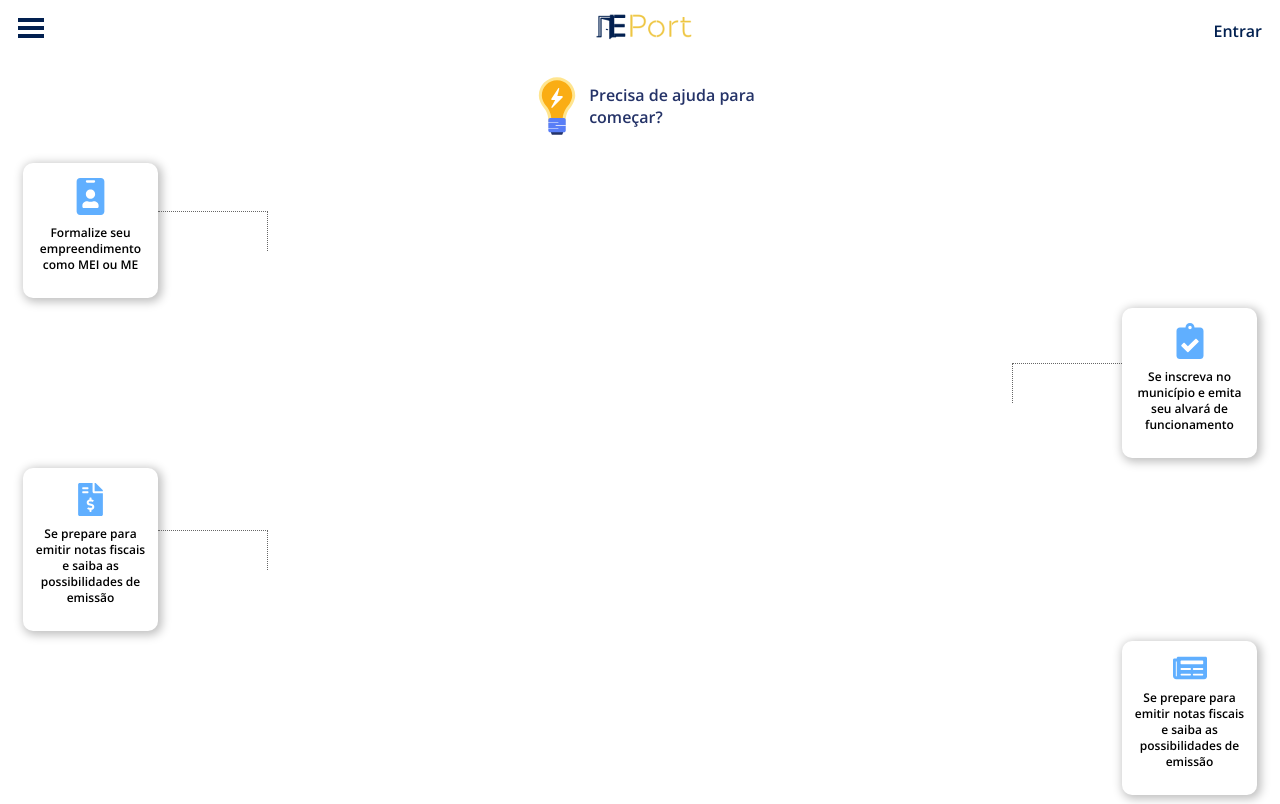
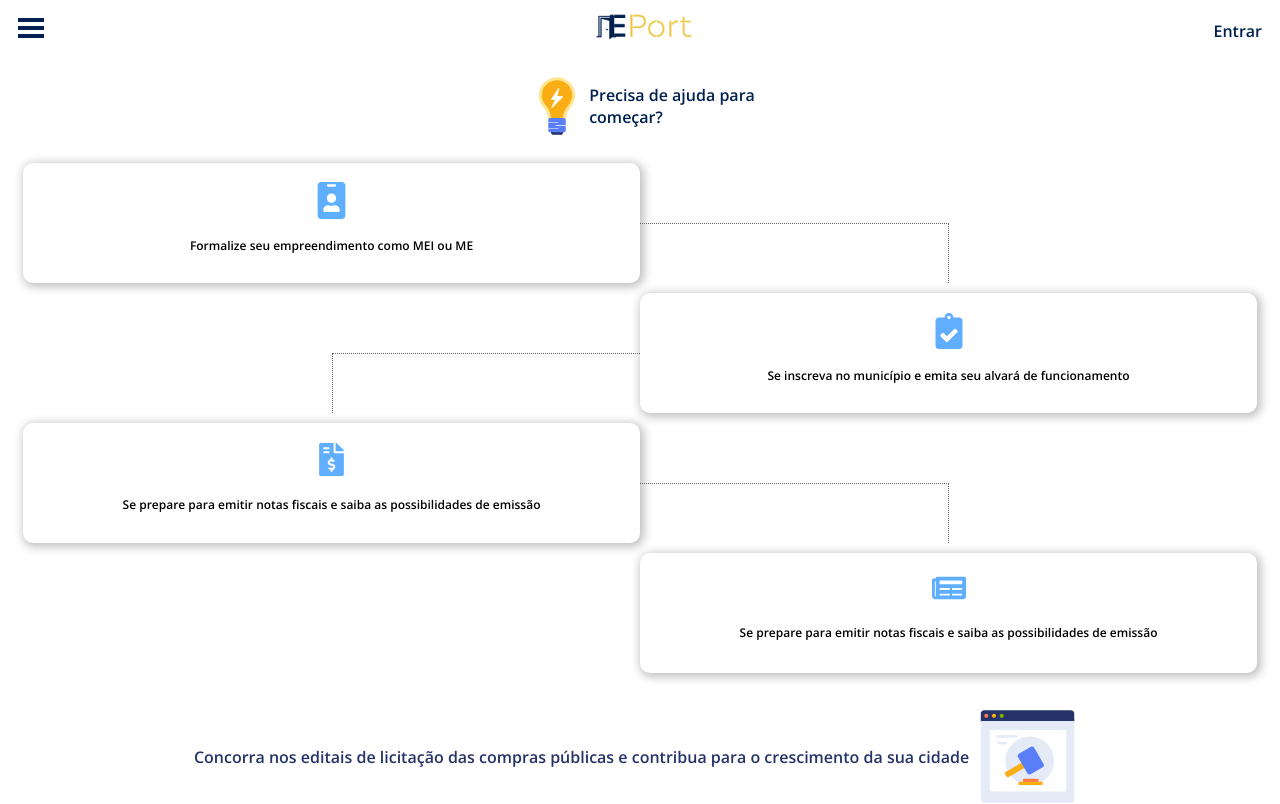
Before and after one commit to Lucasedusi/eport, a React (Create React App) app in the folder frontend/: page /entrepreneur in a window 1280 px wide. Shown: the top 804 px of the page. Built offline with nearby package versions, Linux system fonts and the light colour scheme; the HTML template or start-up script is replaced by a standard one.

Commit message:
ajusting trail

```diff
--- a/frontend/src/pages/Entrepreneur/index.jsx
+++ b/frontend/src/pages/Entrepreneur/index.jsx
@@ -1,73 +1,98 @@
 import luz from '../../assets/luz.svg';
-
-import * as STD from './styles';
 import userBadge from '../../assets/user.svg';
 import checkBadge from '../../assets/check.svg';
 import dollarBadge from '../../assets/dollar.svg';
 import newsBadge from '../../assets/news.svg';
 import detailsBadge from '../../assets/details.svg';
 
+import * as STD from './styles';
+
 const Entrepreneur = () => (
   <STD.Container>
     <STD.Help>
-      <STD.Light src={luz} />
-      <STD.TitleHelp>
+      <img alt="luz" src={luz} />
+      <STD.Title>
         Precisa de ajuda para <br /> começar?
-      </STD.TitleHelp>
+      </STD.Title>
     </STD.Help>
 
-    <STD.BoxPrimary>
-      <STD.BoxPrimaryChildrenLeft>
-        <STD.UserBadge src={userBadge} />
-        <STD.TextBoxPrimary>Formalize seu empreendimento como MEI ou ME</STD.TextBoxPrimary>
-      </STD.BoxPrimaryChildrenLeft>
+    <STD.RowBox>
+      <STD.LeftBox>
+        <STD.Card>
+          <img alt="userBadge" src={userBadge} />
+          <STD.TextBox>Formalize seu empreendimento como MEI ou ME</STD.TextBox>
+        </STD.Card>
+      </STD.LeftBox>
 
-      <STD.BoxPrimaryChildrenCenter>
-        <STD.BorderPrimary></STD.BorderPrimary>
-      </STD.BoxPrimaryChildrenCenter>
+      <STD.RightBox>
+        <div>
+          <div></div>
+          <div></div>
+        </div>
+        <div>
+          <div></div>
+          <div></div>
+        </div>
+      </STD.RightBox>
 
-      <STD.BoxPrimaryChildrenEnd></STD.BoxPrimaryChildrenEnd>
-    </STD.BoxPrimary>
+    </STD.RowBox>
 
-    <STD.BoxSecond>
-      <STD.BoxPrimaryChildrenCenter>
-        <STD.BorderSecond></STD.BorderSecond>
-      </STD.BoxPrimaryChildrenCenter>
+    <STD.RowBox>
+      <STD.LeftBox>
+        <div>
+          <div></div>
+          <div></div>
+        </div>
+        <div>
+          <div></div>
+          <div></div>
+        </div>
+      </STD.LeftBox>
 
-      <STD.BoxPrimaryChildrenEnd></STD.BoxPrimaryChildrenEnd>
-      <STD.BoxSecondChildrenLeft>
-        <STD.CheckBadge src={checkBadge} />
-        <STD.TextBoxSecond>Se inscreva no município e emita seu alvará de funcionamento</STD.TextBoxSecond>
-      </STD.BoxSecondChildrenLeft>
-    </STD.BoxSecond>
+      <STD.RightBox>
+        <STD.Card>
+          <img alt="checkBadge" src={checkBadge} />
+          <STD.TextBox>Se inscreva no município e emita seu alvará de funcionamento</STD.TextBox>
+        </STD.Card>
+      </STD.RightBox>
+    </STD.RowBox>
 
-    <STD.BoxThird>
-      <STD.BoxThirdChildrenLeft>
-        <STD.DollarBadge src={dollarBadge} />
-        <STD.TextBoxThird>Se prepare para emitir notas fiscais e saiba as possibilidades de emissão</STD.TextBoxThird>
-      </STD.BoxThirdChildrenLeft>
-      <STD.BoxPrimaryChildrenCenter>
-        <STD.BorderThird></STD.BorderThird>
-      </STD.BoxPrimaryChildrenCenter>
+    <STD.RowBox>
+      <STD.LeftBox>
+        <STD.Card>
+          <img alt="dollarBadge" src={dollarBadge} />
+          <STD.TextBox>Se prepare para emitir notas fiscais e saiba as possibilidades de emissão</STD.TextBox>
+        </STD.Card>
+      </STD.LeftBox>
 
-      <STD.BoxPrimaryChildrenEnd></STD.BoxPrimaryChildrenEnd>
-    </STD.BoxThird>
+      <STD.RightBox>
+        <div>
+          <div></div>
+          <div></div>
+        </div>
+        <div>
+          <div></div>
+          <div></div>
+        </div>
+      </STD.RightBox>
+    </STD.RowBox>
 
-    <STD.BoxFourth>
-      <STD.BoxPrimaryChildrenCenter></STD.BoxPrimaryChildrenCenter>
+    <STD.RowBox>
+      <STD.LeftBox></STD.LeftBox>
 
-      <STD.BoxPrimaryChildrenEnd></STD.BoxPrimaryChildrenEnd>
-      <STD.BoxFourthChildrenLeft>
-        <STD.NewsBadge src={newsBadge} />
-        <STD.TextBoxFourth>Se prepare para emitir notas fiscais e saiba as possibilidades de emissão</STD.TextBoxFourth>
-      </STD.BoxFourthChildrenLeft>
-    </STD.BoxFourth>
+      <STD.RightBox>
+        <STD.Card>
+          <img alt="newsBadge" src={newsBadge} />
+          <STD.TextBox>Se prepare para emitir notas fiscais e saiba as possibilidades de emissão</STD.TextBox>
+        </STD.Card>
+      </STD.RightBox>
+    </STD.RowBox>
 
     <STD.HelpFooter>
       <STD.TitleHelpFooter>
       Concorra nos editais de licitação das compras públicas e contribua para o crescimento da sua cidade
       </STD.TitleHelpFooter>
-      <STD.LightFooter src={detailsBadge} />
+      <img alt="detailsBadge" src={detailsBadge} />
     </STD.HelpFooter>
   </STD.Container>
 );
--- a/frontend/src/pages/Entrepreneur/styles.js
+++ b/frontend/src/pages/Entrepreneur/styles.js
@@ -8,25 +8,6 @@ export const Container = styled.div`
   align-items: center;
 `;
 
-export const TopBar = styled.div`
-  display: flex;
-  background-color: #fff;
-  width: 100%;
-  justify-content: center;
-  align-items: center;
-  padding: 15px 15px;
-  border-bottom: 0.1px solid #6666660f;
-  border-top: 0.1px solid #6666660f;
-`;
-
-export const Light = styled.img``;
-
-export const Title = styled.h2`
-  font-weight: normal;
-  font-size: 14px;
-  color: #666666;
-`;
-
 export const Help = styled.div`
   display: flex;
   flex-direction: row;
@@ -35,22 +16,69 @@ export const Help = styled.div`
   margin: 20px 0;
 `;
 
-export const TitleHelp = styled.h2`
+export const Title = styled.h2`
   font-weight: 600;
   font-size: 16px;
   line-height: 22px;
-  color: #253368;
+  color: ${({ theme }) => theme.colors.textOnSecondary};
 `;
 
-export const BoxPrimary = styled.div`
+export const RowBox = styled.div`
   display: flex;
-  /* justify-content: space-between; */
   align-items: center;
   width: 100%;
   padding: 0 23px;
   margin: 5px 0;
 `;
-export const BoxPrimaryChildrenLeft = styled.div`
+
+export const LeftBox = styled.div`
+  display: flex;
+  flex: 1;
+
+  div {
+    flex: 1;
+    height: 120px;
+    div {
+      height: 60px;
+    }
+  }
+
+  div:last-child {
+    div:last-child {
+      border-top: 1px dotted #666666;
+      border-left: 1px dotted #666666;
+    }
+  }
+`;
+
+export const RightBox = styled.div`
+  display: flex;
+  flex: 1;
+
+  div {
+    flex: 1;
+    height: 120px;
+    div {
+      height: 60px;
+    }
+  }
+
+  div:first-child {
+    div:last-child {
+      border-top: 1px dotted #666666;
+      border-right: 1px dotted #666666;
+    }
+  }
+`;
+
+export const BorderPrimary = styled.div`
+  height: 40px;
+  border-top: 1px dotted #666666;
+  border-right: 1px dotted #666666;
+  /* box-shadow: 2px 2px 10px 2px rgba(0, 0, 0, 0.05); */
+`;
+
+export const Card = styled.div`
   width: 135px;
   display: flex;
   flex-direction: column;
@@ -62,141 +90,7 @@ export const BoxPrimaryChildrenLeft = styled.div`
   padding: 15px 10px;
 `;
 
-export const BoxPrimaryChildrenCenter = styled.div`
-  width: 110px;
-  display: flex;
-  flex-direction: column;
-`;
-
-export const BoxPrimaryChildrenEnd = styled.div`
-  /* width: 85px; */
-  display: flex;
-  flex-direction: column;
-`;
-
-export const BorderPrimary = styled.div`
-  height: 40px;
-  border-top: 1px dotted #666666;
-  border-right: 1px dotted #666666;
-  /* box-shadow: 2px 2px 10px 2px rgba(0, 0, 0, 0.05); */
-`;
-
-export const BorderSecond = styled.div`
-  height: 40px;
-  border-top: 1px dotted #666666;
-  border-left: 1px dotted #666666;
-  /* box-shadow: 2px 2px 10px 2px rgba(0, 0, 0, 0.05); */
-`;
-
-export const BorderThird = styled.div`
-  height: 40px;
-  border-top: 1px dotted #666666;
-  border-right: 1px dotted #666666;
-  /* box-shadow: 2px 2px 10px 2px rgba(0, 0, 0, 0.05); */
-`;
-
-export const UserBadge = styled.img``;
-
-export const TextBoxPrimary = styled.p`
-  text-align: center;
-  font-family: Open Sans;
-  font-weight: 600;
-  font-size: 12px;
-  line-height: 16px;
-  text-align: center;
-  color: #000000;
-  padding: 10px 0;
-`;
-
-export const BoxSecond = styled.div`
-  display: flex;
-  justify-content: flex-end;
-  align-items: center;
-  width: 100%;
-  padding: 0 23px;
-  margin: 5px 0;
-`;
-export const BoxSecondChildrenLeft = styled.div`
-  width: 135px;
-  display: flex;
-  flex-direction: column;
-  justify-content: space-evenly;
-  align-items: center;
-  background: #ffffff;
-  box-shadow: 2px 2px 10px 2px rgba(0, 0, 0, 0.25);
-  border-radius: 10px;
-  padding: 15px 10px;
-`;
-
-export const CheckBadge = styled.img``;
-
-export const TextBoxSecond = styled.p`
-  text-align: center;
-  font-family: Open Sans;
-  font-weight: 600;
-  font-size: 12px;
-  line-height: 16px;
-  text-align: center;
-  color: #000000;
-  padding: 10px 0;
-`;
-
-export const BoxThird = styled.div`
-  display: flex;
-  justify-content: flex-start;
-  align-items: center;
-  width: 100%;
-  padding: 0 23px;
-  margin: 5px 0;
-`;
-export const BoxThirdChildrenLeft = styled.div`
-  width: 135px;
-  display: flex;
-  flex-direction: column;
-  justify-content: space-between;
-  align-items: center;
-  background: #ffffff;
-  box-shadow: 2px 2px 10px 2px rgba(0, 0, 0, 0.25);
-  border-radius: 10px;
-  padding: 15px 10px;
-`;
-
-export const DollarBadge = styled.img``;
-
-export const TextBoxThird = styled.p`
-  text-align: center;
-  font-family: Open Sans;
-  font-weight: 600;
-  font-size: 12px;
-  line-height: 16px;
-  text-align: center;
-  color: #000000;
-  padding: 10px 0;
-`;
-
-export const BoxFourth = styled.div`
-  display: flex;
-  justify-content: flex-end;
-  align-items: center;
-  width: 100%;
-  padding: 0 23px 15px 23px;
-  margin: 5px 0;
-`;
-export const BoxFourthChildrenLeft = styled.div`
-  width: 135px;
-  display: flex;
-  flex-direction: column;
-  justify-content: space-between;
-  align-items: center;
-  background: #ffffff;
-  box-shadow: 2px 2px 10px 2px rgba(0, 0, 0, 0.25);
-  border-radius: 10px;
-  padding: 15px 10px;
-`;
-
-export const NewsBadge = styled.img``;
-
-export const TextBoxFourth = styled.p`
+export const TextBox = styled.p`
   text-align: center;
   font-family: Open Sans;
   font-weight: 600;
--- a/frontend/src/pages/SignIn/index.jsx
+++ b/frontend/src/pages/SignIn/index.jsx
@@ -32,7 +32,8 @@ const SignIn = () => {
   return (
     <STD.Container>
       <STD.Form>
-        Bem vindo <br />Sua jornada começa com a criação de uma conta
+        <STD.Title>Boas-vindas novamente!</STD.Title>
+        <STD.SubTitle>Pronto pra avançar na sua jornada?</STD.SubTitle>
         <STD.ErrorContainer>
           <STD.NotFoundError error={error}>{error?.data.message}</STD.NotFoundError>
           <STD.NoInputError error={values.inputErr}>{values.inputErr}</STD.NoInputError>
--- a/frontend/src/pages/SignIn/styles.js
+++ b/frontend/src/pages/SignIn/styles.js
@@ -28,6 +28,25 @@ export const Form = styled.form`
     max-width: 445px;
     box-shadow: 4px 4px rgba(6, 41, 66, 0.1);
   }
+`;
+
+export const Title = styled.h1`
+  margin-bottom: 1rem;
+
+  img {
+    width: 100%;
+    margin-bottom: 0.5rem;
+  }
+
+  p {
+    color: ${({ theme }) => theme.colors.text};
+    text-align: center;
+  }
+`;
+
+export const SubTitle = styled.h3`
+  font-size: 1rem;
+  margin-bottom: 1rem;
 `;
 
 export const ErrorContainer = styled.div``;
--- a/frontend/src/pages/SignUp/index.jsx
+++ b/frontend/src/pages/SignUp/index.jsx
@@ -61,7 +61,7 @@ const SignUp = () => {
   return (
     <STD.Container>
       <STD.Form>
-        <STD.Title>Bem vindo</STD.Title>
+        <STD.Title>Boas-vindas!</STD.Title>
         <STD.SubTitle>Sua jornada começa ao criar uma conta</STD.SubTitle>
         <STD.ErrorContainer>
           <STD.AlreadyExistError error={error}>
```
Also changed, not shown: 1 other file (tests, documents, lock files or other folders).
